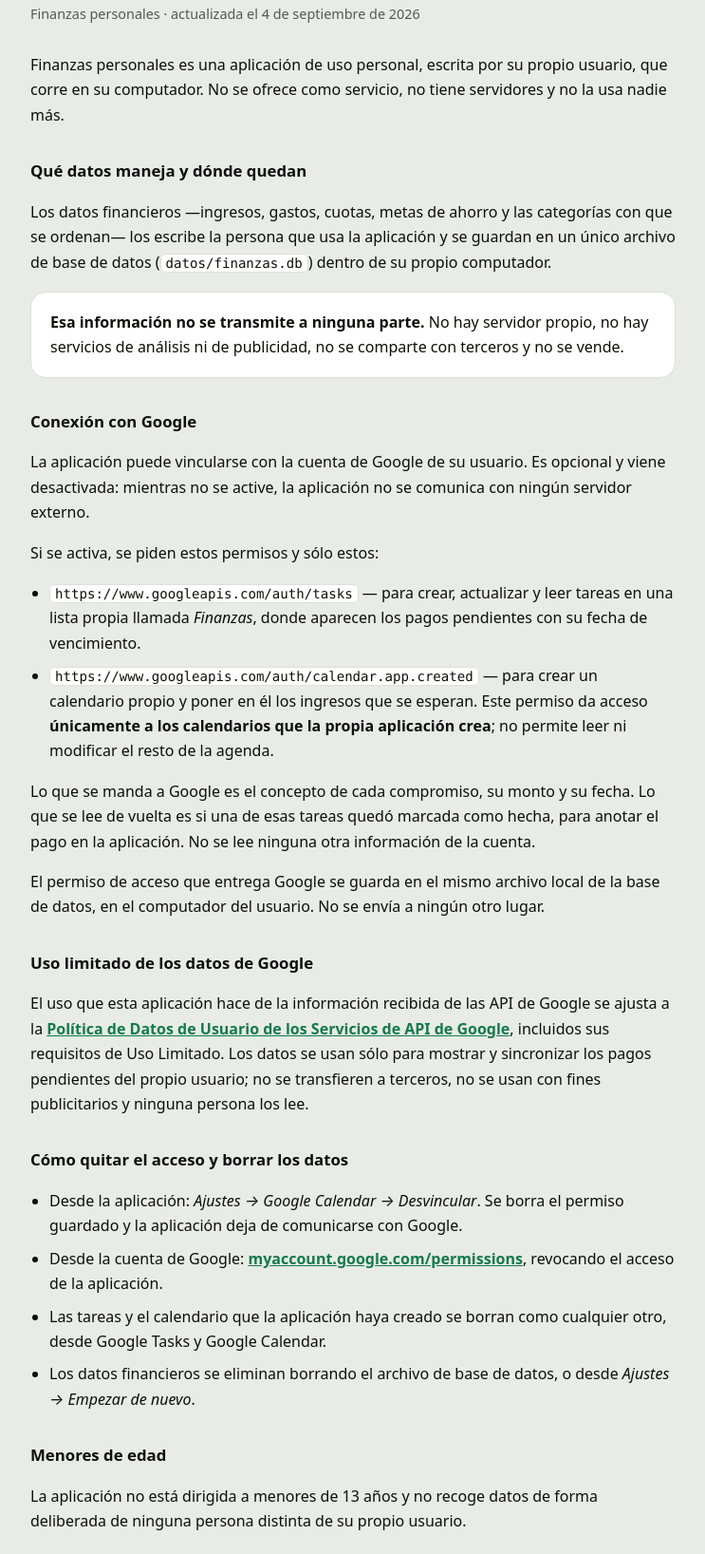
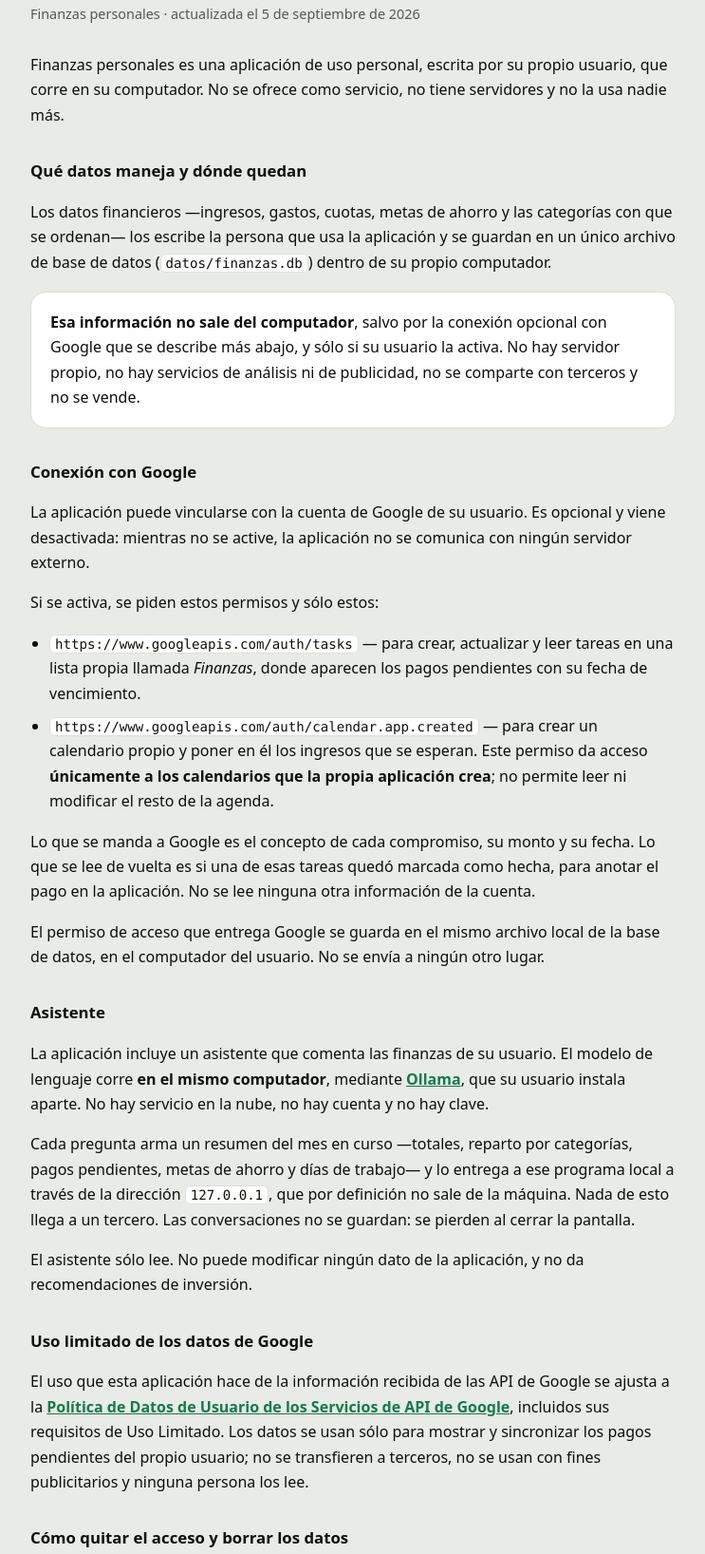
Before and after one commit to 27lvkas/Finanzas-web, a plain HTML site: page privacidad.html in a window 1280 px wide. Shown: the part 83-1719 px from the top of the page at 95% size, without its empty margins (268-1011 px from the left). Drawn offline with Linux system fonts and the light colour scheme.

Commit message:
El asistente corre en el computador, no en la nube
La política decía que los datos no se transmiten a ninguna parte, y con el
asistente conectado a una API externa habría dejado de ser cierto. Terminó
corriendo local con Ollama, así que la afirmación se sostiene: se explica el
asistente, se dice que el modelo está instalado en la misma máquina y que la
única conexión externa que le queda a la app es Google, si el usuario la activa.

Co-Authored-By: Claude Opus 5 <noreply@anthropic.com>

```diff
--- a/privacidad.html
+++ b/privacidad.html
@@ -67,7 +67,7 @@
 <body>
 <main>
   <h1>Política de privacidad</h1>
-  <p class="fecha">Finanzas personales · actualizada el 4 de septiembre de 2026</p>
+  <p class="fecha">Finanzas personales · actualizada el 5 de septiembre de 2026</p>
 
   <p>
     Finanzas personales es una aplicación de uso personal, escrita por su propio
@@ -83,9 +83,10 @@
     (<code>datos/finanzas.db</code>) dentro de su propio computador.
   </p>
   <div class="panel">
-    <strong>Esa información no se transmite a ninguna parte.</strong> No hay
-    servidor propio, no hay servicios de análisis ni de publicidad, no se
-    comparte con terceros y no se vende.
+    <strong>Esa información no sale del computador</strong>, salvo por la
+    conexión opcional con Google que se describe más abajo, y sólo si su usuario
+    la activa. No hay servidor propio, no hay servicios de análisis ni de
+    publicidad, no se comparte con terceros y no se vende.
   </div>
 
   <h2>Conexión con Google</h2>
@@ -119,6 +120,26 @@
     El permiso de acceso que entrega Google se guarda en el mismo archivo local
     de la base de datos, en el computador del usuario. No se envía a ningún otro
     lugar.
+  </p>
+
+  <h2>Asistente</h2>
+  <p>
+    La aplicación incluye un asistente que comenta las finanzas de su usuario.
+    El modelo de lenguaje corre <strong>en el mismo computador</strong>, mediante
+    <a href="https://ollama.com" rel="noreferrer">Ollama</a>, que su usuario
+    instala aparte. No hay servicio en la nube, no hay cuenta y no hay clave.
+  </p>
+  <p>
+    Cada pregunta arma un resumen del mes en curso —totales, reparto por
+    categorías, pagos pendientes, metas de ahorro y días de trabajo— y lo entrega
+    a ese programa local a través de la dirección
+    <code>127.0.0.1</code>, que por definición no sale de la máquina. Nada de
+    esto llega a un tercero. Las conversaciones no se guardan: se pierden al
+    cerrar la pantalla.
+  </p>
+  <p>
+    El asistente sólo lee. No puede modificar ningún dato de la aplicación, y no
+    da recomendaciones de inversión.
   </p>
 
   <h2>Uso limitado de los datos de Google</h2>
```
Also changed, not shown: index.html (+4 -2 lines).
